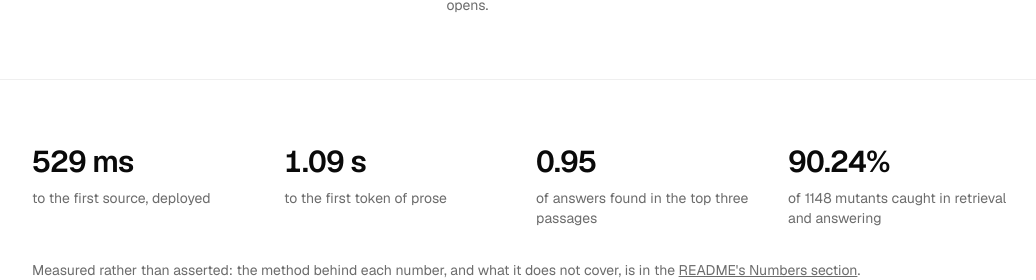
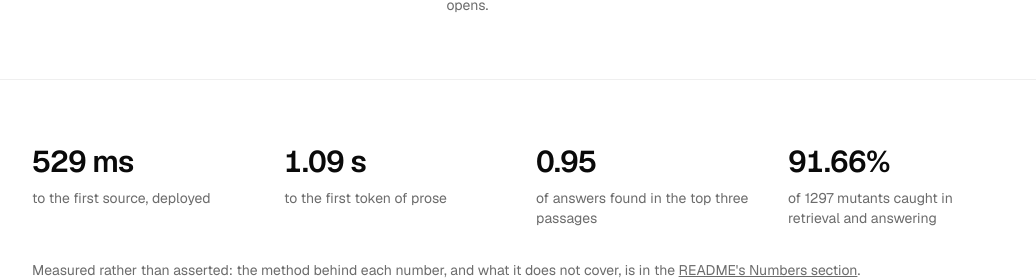
Before and after one commit to Patrascu-Lucian/CiteSeek, a Next.js app: page / in a window 1280 px wide. Shown: the part 1434-1714 px from the top of the page, without its empty margins (115-1151 px from the left). Built offline with nearby package versions, Linux system fonts and the light colour scheme; no server answers.

Commit message:
chore(eval): the mutation score for 1.14.0, 91.66% of 1297

```diff
--- a/app/(marketing)/landing.tsx
+++ b/app/(marketing)/landing.tsx
@@ -44,8 +44,8 @@ const PROOF = [
   // Not "the pure core", which the README defines as including `lib/local`:
   // the mutation run covers retrieval and answering only.
   {
-    value: "90.24%",
-    label: "of 1148 mutants caught in retrieval and answering",
+    value: "91.66%",
+    label: "of 1297 mutants caught in retrieval and answering",
   },
 ] as const;
 
--- a/eval/mutation.md
+++ b/eval/mutation.md
@@ -1,11 +1,11 @@
 # Mutation testing
 
-Run 2026-11-10 by `pnpm test:mutation`, over `lib/rag` and `lib/ai`; the
+Run 2026-11-25 by `pnpm test:mutation`, over `lib/rag` and `lib/ai`; the
 exclusions are in `stryker.config.mjs`.
 
-**90.24%** of **1148 mutants** detected.
+**91.66%** of **1297 mutants** detected.
 
-1148 mutants: 1027 killed, 107 survived, 5 without coverage, 9 timed out, 0 ignored or errored.
+1297 mutants: 1178 killed, 103 survived, 5 without coverage, 9 timed out, 2 ignored or errored.
 
 A mutant is a deliberate change to the code, and a detected one is a change some
 test noticed. Coverage says only that a line ran.
--- a/package.json
+++ b/package.json
@@ -1,6 +1,6 @@
 {
   "name": "citeseek",
-  "version": "1.13.1",
+  "version": "1.14.0",
   "private": true,
   "type": "module",
   "packageManager": "pnpm@11.17.0",
```
Also changed, not shown: 1 other file (tests, documents, lock files or other folders).
